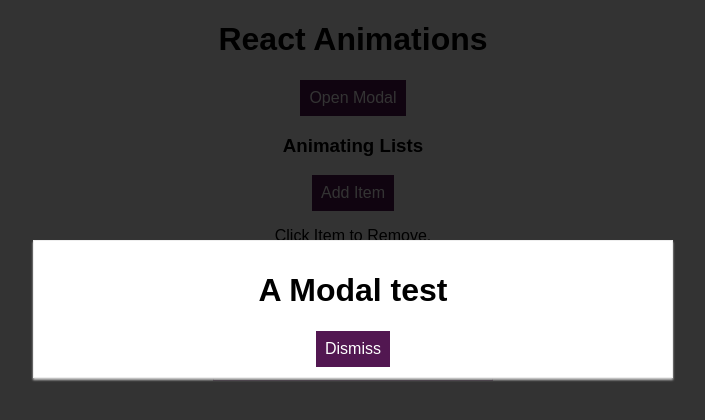
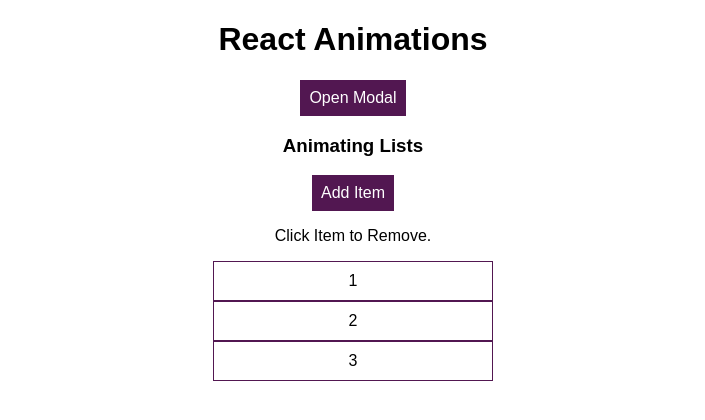
Before and after one commit to Tetsumote/udemy-reactAnimation, a React (Create React App) app: page / in a window 1280 px wide. Shown: the top 420 px of the page, without its empty margins (287-992 px from the left). Built offline with nearby package versions, Linux system fonts and the light colour scheme.

Commit message:
add css transition animation

```diff
--- a/src/App.js
+++ b/src/App.js
@@ -6,13 +6,27 @@
 import List from "./components/List/List";
 
 class App extends Component {
+  state = {
+    modalIsOpen: false
+  };
+
+  showModal = () => {
+    this.setState({ modalIsOpen: true });
+  };
+
+  closeModal = () => {
+    this.setState({ modalIsOpen: false });
+  };
+
   render() {
     return (
       <div className="App">
         <h1>React Animations</h1>
-        <Modal />
-        <Backdrop />
-        <button className="Button">Open Modal</button>
+        <Modal show={this.state.modalIsOpen} closed={this.closeModal} />
+        <Backdrop show={this.state.modalIsOpen} />
+        <button className="Button" onClick={this.showModal}>
+          Open Modal
+        </button>
         <h3>Animating Lists</h3>
         <List />
       </div>
--- a/src/components/Backdrop/Backdrop.css
+++ b/src/components/Backdrop/Backdrop.css
@@ -7,7 +7,6 @@
   height: 100%;
   background-color: rgba(0, 0, 0, 0.8);
 }
-
 .BackdropOpen {
   display: block;
 }
--- a/src/components/Backdrop/Backdrop.js
+++ b/src/components/Backdrop/Backdrop.js
@@ -2,6 +2,12 @@
 
 import "./Backdrop.css";
 
-const backdrop = (props) => <div className="Backdrop"></div>;
+const backdrop = (props) => {
+  const cssClasses = [
+    "Backdrop",
+    props.show ? "BackdropOpen" : "BackdropClosed"
+  ];
+  return <div className={cssClasses.join(" ")}></div>;
+};
 
 export default backdrop;
--- a/src/components/Modal/Modal.css
+++ b/src/components/Modal/Modal.css
@@ -14,39 +14,11 @@
 }
 
 .ModalOpen {
-  animation: openModal 0.4s ease-out forwards;
+  opacity: 1;
+  transform: translateY(0);
 }
 
 .ModalClosed {
-  animation: closeModal 0.4s ease-out forwards;
+  opacity: 0;
+  transform: translateY(-50vh);
 }
-
-@keyframes openModal {
-  0% {
-    opacity: 0;
-    transform: translateY(-100%);
-  }
-  50% {
-    opacity: 1;
-    transform: translateY(90%);
-  }
-  100% {
-    opacity: 1;
-    transform: translateY(0);
-  }
-}
-
-@keyframes closeModal {
-  0% {
-    opacity: 1;
-    transform: translateY(0);
-  }
-  50% {
-    opacity: 0.8;
-    transform: translateY(60%);
-  }
-  100% {
-    opacity: 0;
-    transform: translateY(-100%);
-  }
-}
--- a/src/components/Modal/Modal.js
+++ b/src/components/Modal/Modal.js
@@ -2,13 +2,16 @@
 
 import "./Modal.css";
 
-const modal = (props) => (
-  <div className="Modal">
-    <h1>A Modal test</h1>
-    <button className="Button" onClick={props.closed}>
-      Dismiss
-    </button>
-  </div>
-);
+const modal = (props) => {
+  const cssClasses = ["Modal", props.show ? "ModalOpen" : "ModalClosed"];
+  return (
+    <div className={cssClasses.join(" ")}>
+      <h1>A Modal</h1>
+      <button className="Button" onClick={props.closed}>
+        Dismiss
+      </button>
+    </div>
+  );
+};
 
 export default modal;
```
